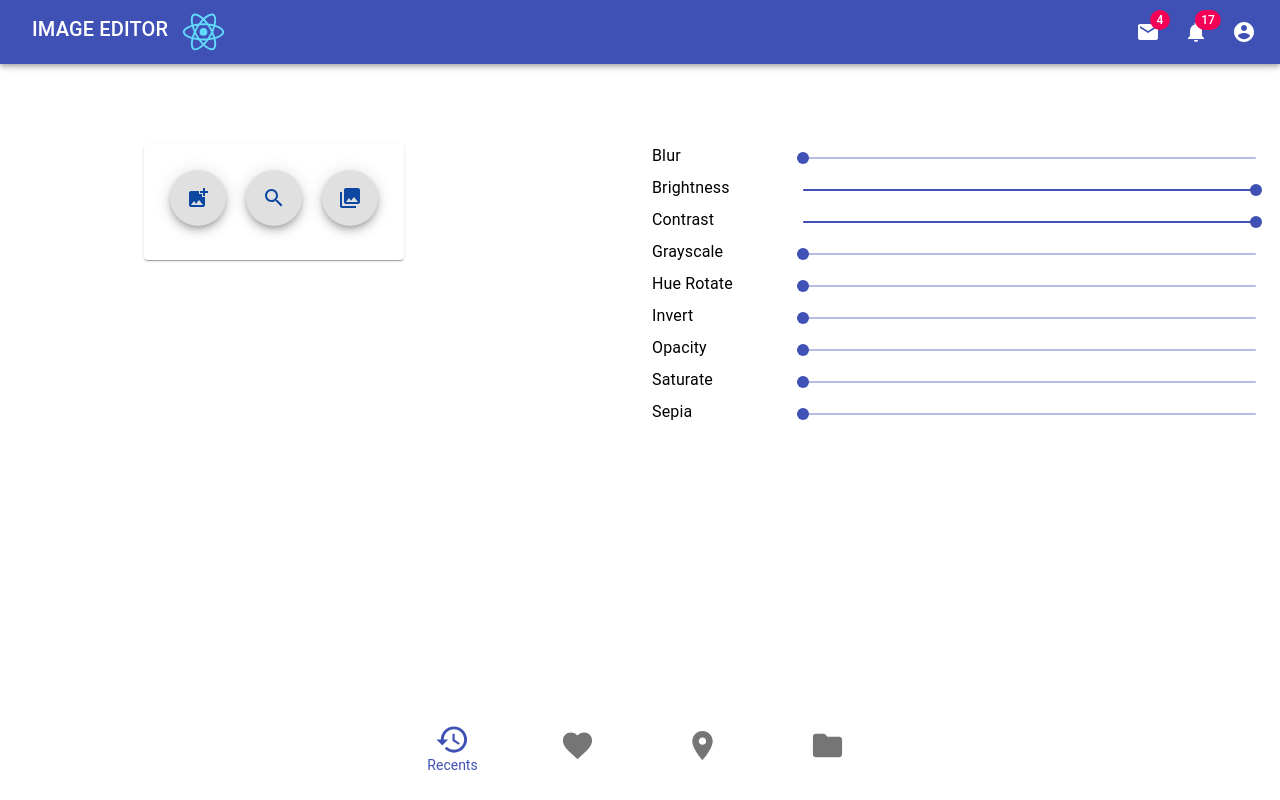
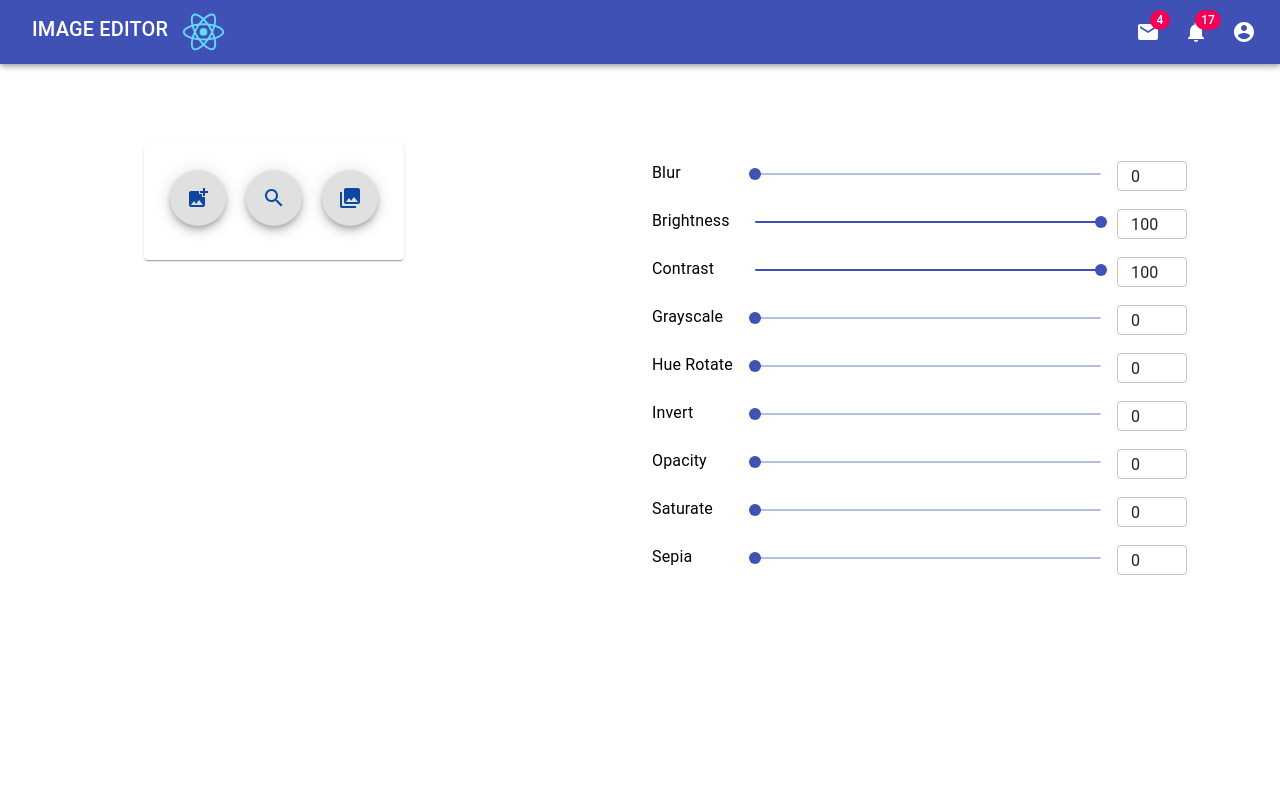
Before and after one commit to Borghese-Gladiator/image-editor, a React (Create React App) app: page / in a window 1280 px wide. Shown: the top 800 px of the page. Built offline with nearby package versions, Linux system fonts and the light colour scheme.

Commit message:
Add NumberInput on Slider

```diff
--- a/src/components/SliderList/Slider.js
+++ b/src/components/SliderList/Slider.js
@@ -1,24 +1,49 @@
 import React from 'react';
-import { Slider, Box, Grid, Typography } from '@material-ui/core';
+import { makeStyles } from '@material-ui/core/styles';
+import { InputLabel, OutlinedInput, TextField, Slider, Box, Grid, Typography, Input } from '@material-ui/core';
+import { spacing } from '@material-ui/system';
 
-export default function CustomizedSlider(props) {
+const useStyles = makeStyles({
+  root: {
+    width: 250,
+  },
+  input: {
+    width: 70,
+    height: 30
+  },
+});
+
+export default function InputSlider(props) {
+  const classes = useStyles();
   // const { color, name, setParentValue } = props;
   const { name, defaultValue, setParentValue } = props;
-
   const [value, setValue] = React.useState(defaultValue);
 
   const handleSliderChange = (event, newValue) => {
     setValue(newValue);
   };
 
+  const handleInputChange = (event) => {
+    setValue(event.target.value === '' ? '' : Number(event.target.value));
+  };
+
+  const handleBlur = () => {
+    if (value < 0) {
+      setValue(0);
+    } else if (value > 100) {
+      setValue(100);
+    }
+  };
+
   return (
-    <Box display="flex" flexDirection="row">
-      <Grid item xs={3}>
+    <Box my={2} display="flex" flexDirection="row">
+      <Grid container spacing={2} alignItems="center">
+        <Grid item xs={2}>
           <Typography id="discrete-slider-small-steps" gutterBottom>
             {name}
           </Typography>
         </Grid>
-      <Grid item xs={9}>
+        <Grid item xs={7}>
           <Slider
             value={typeof value === 'number' ? value : 0}
             onChange={handleSliderChange}
@@ -29,11 +54,38 @@
             }}
           />
         </Grid>
+        <Grid item xs={3}>
+          <OutlinedInput
+            className={classes.input}
+            value={value}
+            margin="dense"
+            onChange={handleInputChange}
+            onBlur={handleBlur}
+            inputProps={{
+              step: 10,
+              min: 0,
+              max: 100,
+              type: 'number',
+              'aria-labelledby': 'input-slider',
+            }}
+            label="Name"
+          />
+        </Grid>
+      </Grid>
     </Box>
   );
 }
 
+
 /*
+
+          <TextField
+            id="filled-helperText"
+            label="Helper text"
+            defaultValue="Default Value"
+            helperText="Some important text"
+            variant="filled"
+          />
   const PrettoSlider = withStyles({
     root: {
       color: color,
```
Lines whose indentation alone changed are shown as unchanged.
